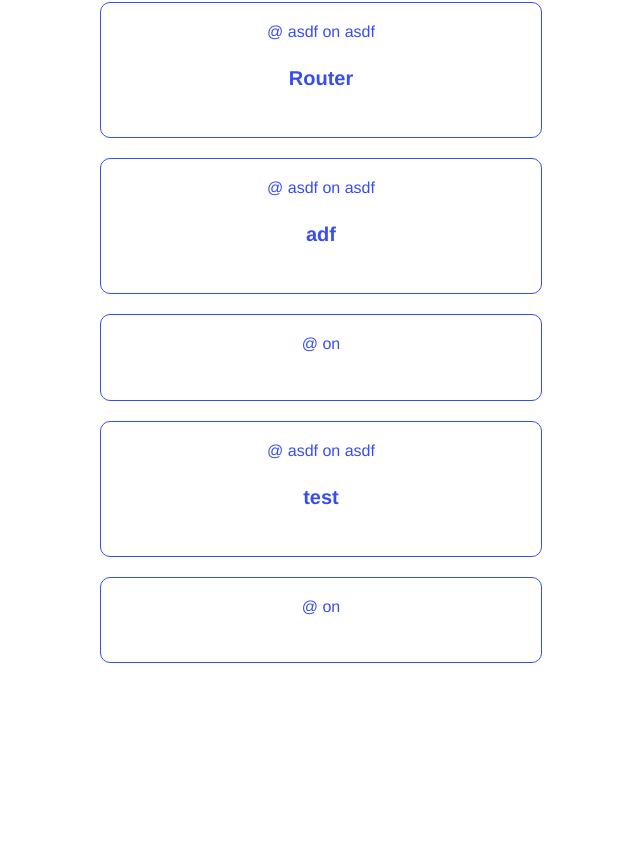
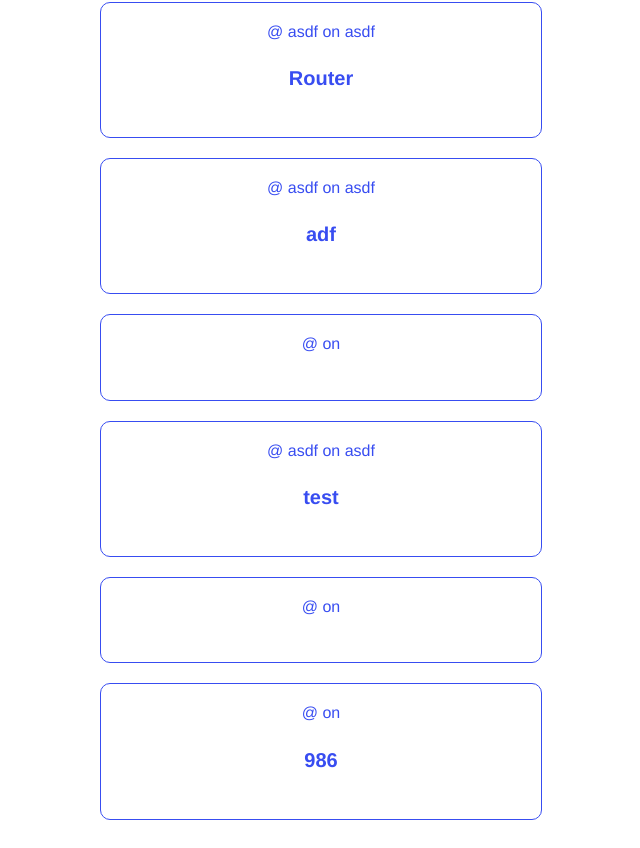
Before and after one commit to phucbm/vuex-fundamentals, a Vue app: page / in a window 1280 px wide. Shown: the part 1570-2418 px from the top of the page, without its empty margins (319-959 px from the left). Before the commit the page ends 2261 px from the top, so only its background shows below. Built offline with nearby package versions, Linux system fonts and the light colour scheme; data requests are answered from the project's data file.

Commit message:
:wrench: vuex mapActions

```diff
--- a/db.json
+++ b/db.json
@@ -149,6 +149,16 @@
       "date": "",
       "time": "",
       "organizer": "Phuc Bui"
+    },
+    {
+      "id": "87490dc8-b7cb-428d-b200-07a47863aec2",
+      "category": "",
+      "title": "986",
+      "description": "",
+      "location": "",
+      "date": "",
+      "time": "",
+      "organizer": "Phuc Bui"
     }
   ]
 }
--- a/src/views/EventCreate.vue
+++ b/src/views/EventCreate.vue
@@ -45,7 +45,7 @@
 
 <script>
 import {v4 as uuidv4} from 'uuid';
-import {mapState} from "vuex";
+import {mapActions, mapState} from "vuex";
 
 export default {
   data(){
@@ -75,6 +75,7 @@ export default {
     ...mapState(['user'])
   },
   methods: {
+    ...mapActions(['createEvent']),
     onSubmit(){
       const event = {
         ...this.event,
@@ -82,7 +83,7 @@ export default {
         organizer: this.user.userInfo.name
       };
 
-      this.$store.dispatch('createEvent', event)
+      this.createEvent(event)
           .then(() => {
             this.$router.push({
               name: 'EventDetails',
--- a/src/views/EventDetails.vue
+++ b/src/views/EventDetails.vue
@@ -8,12 +8,15 @@
 </template>
 
 <script>
-import {mapState} from "vuex";
+import {mapActions, mapState} from "vuex";
 
 export default {
   props: ["id"],
+  methods: {
+    ...mapActions(['fetchEvent']),
+  },
   created(){
-    this.$store.dispatch('fetchEvent', this.id)
+    this.fetchEvent(this.id)
         .catch(error => {
           this.$router.push({
             name: 'ErrorDisplay',
--- a/src/views/EventList.vue
+++ b/src/views/EventList.vue
@@ -8,15 +8,18 @@
 <script>
 // @ is an alias to /src
 import EventCard from "@/components/EventCard";
-import {mapState} from "vuex";
+import {mapActions, mapState} from "vuex";
 
 export default {
   name: "EventList",
   components: {
     EventCard,
   },
+  methods: {
+    ...mapActions(['fetchEvents']),
+  },
   created(){
-    this.$store.dispatch('fetchEvents')
+    this.fetchEvents()
         .catch(error => {
           this.$router.push({
             name: 'ErrorDisplay',
```
